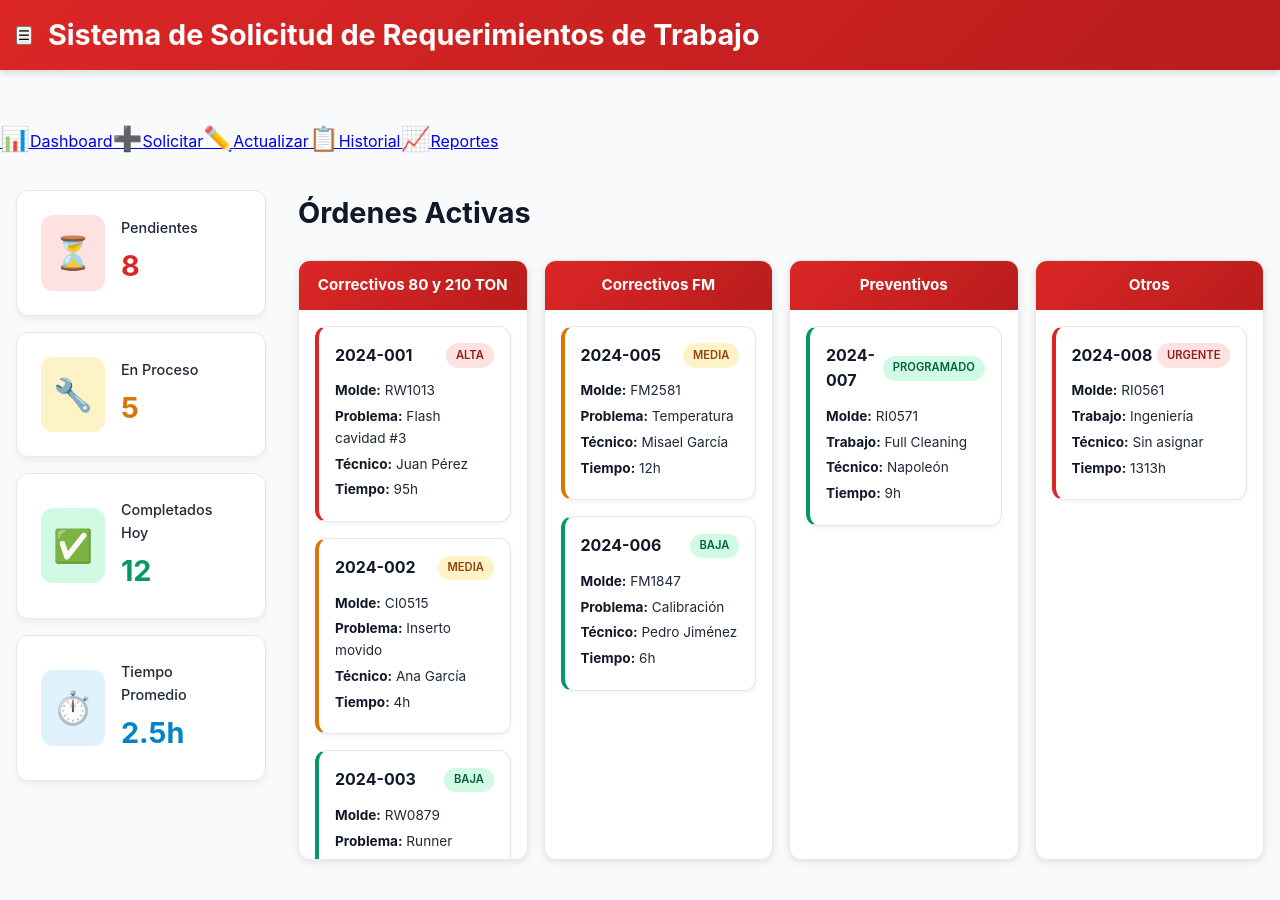
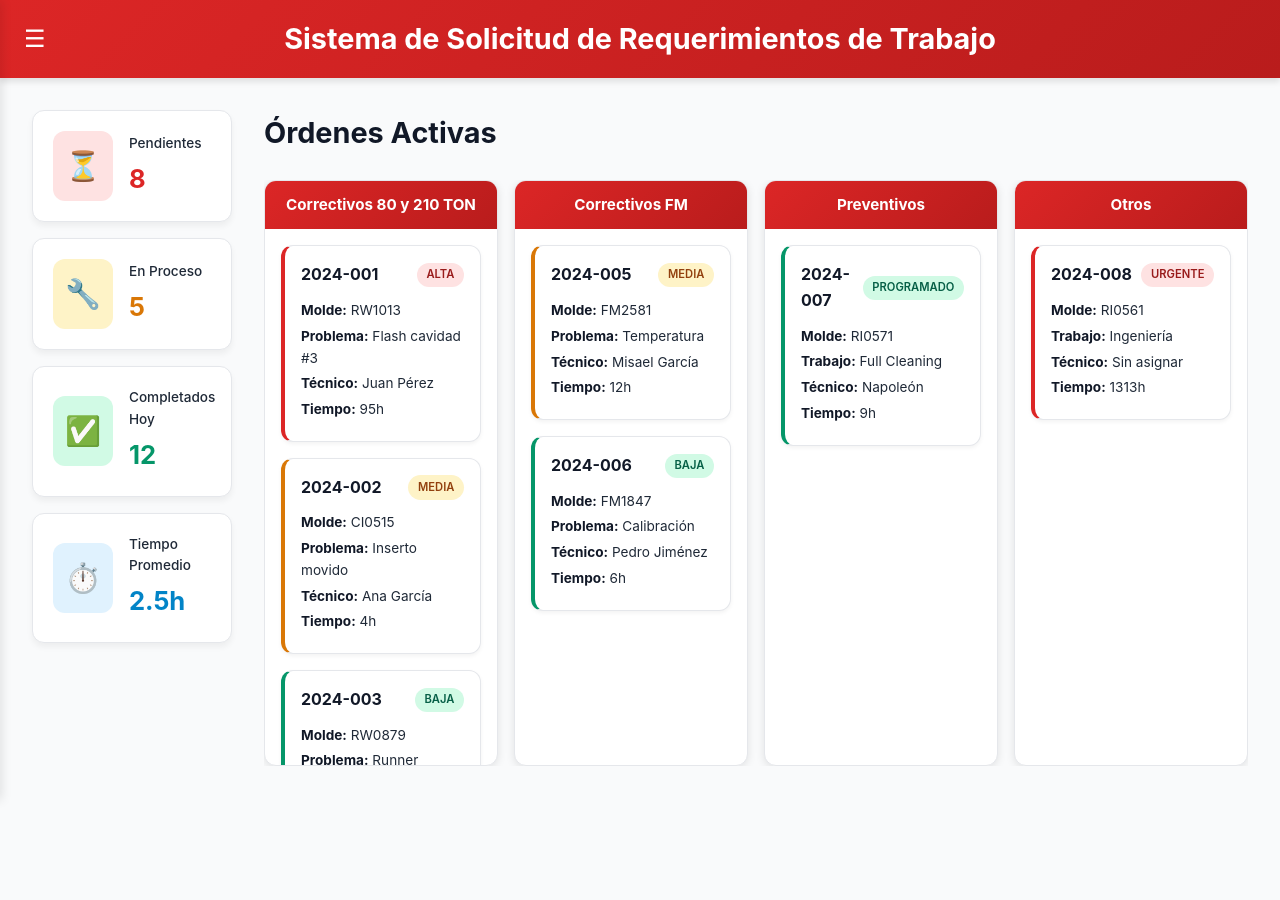
Before and after one commit to HmmmBibimbap/sistema-taller-moldes, a Next.js app: page / in a window 1280 px wide. Shown: the top 900 px of the page. After the commit the page ends 800 px from the top, so only its background shows below. Built offline with nearby package versions, Linux system fonts and the light colour scheme.

Commit message:
CSS completo: menú lateral + header centrado + 15%/80% layout

```diff
--- a/app/globals.css
+++ b/app/globals.css
@@ -24,114 +24,140 @@ body {
   line-height: 1.6;
   color: var(--gray-800);
   background-color: var(--gray-50);
-  padding-top: 120px;
+  overflow-x: hidden; /* Evitar scroll horizontal */
 }
 
-/* Dashboard Layout */
+/* Dashboard Layout SIN SCROLL GENERAL */
 .dashboard {
-  min-height: 100vh;
+  height: 100vh;
+  display: flex;
+  flex-direction: column;
+  overflow: hidden;
 }
 
-/* Header más compacto */
+/* HEADER CENTRADO */
 .header {
   background: linear-gradient(135deg, var(--primary-color), #b91c1c);
   color: white;
-  padding: 0.75rem 0;
+  padding: 1rem 0;
   box-shadow: 0 4px 6px rgba(0, 0, 0, 0.1);
-  position: fixed;
-  top: 0;
-  left: 0;
-  right: 0;
   z-index: 1000;
+  flex-shrink: 0;
 }
 
 .header-content {
   max-width: 100%;
   margin: 0 auto;
   padding: 0 1rem;
+  position: relative;
 }
 
 .header-left {
   display: flex;
   align-items: center;
+  justify-content: center; /* CENTRAR TODO EL CONTENIDO */
   gap: 1rem;
+  position: relative;
 }
 
-.menu-icon {
+.menu-toggle {
+  background: none;
+  border: none;
+  color: white;
   font-size: 1.5rem;
-  font-weight: bold;
+  cursor: pointer;
+  padding: 0.5rem;
+  border-radius: 4px;
+  transition: background-color 0.2s;
+  position: absolute; /* POSICIÓN ABSOLUTA PARA NO AFECTAR CENTRADO */
+  left: 0; /* PEGADO A LA IZQUIERDA */
+}
+
+.menu-toggle:hover {
+  background-color: rgba(255, 255, 255, 0.1);
 }
 
 .header h1 {
   font-size: 1.8rem;
   font-weight: bold;
   margin: 0;
+  text-align: center; /* CENTRADO DEL TEXTO */
 }
 
-/* Navigation más compacta */
-.navigation {
+/* MENÚ LATERAL */
+.sidebar-menu {
+  position: fixed;
+  top: 0;
+  left: -250px; /* Oculto por defecto */
+  width: 250px;
+  height: 100vh;
   background: white;
-  padding: 0.75rem 0;
-  border-bottom: 2px solid var(--gray-200);
-  box-shadow: 0 2px 4px rgba(0, 0, 0, 0.05);
-  position: fixed;
-  top: 60px;
-  left: 0;
-  right: 0;
-  z-index: 999;
+  box-shadow: 2px 0 10px rgba(0, 0, 0, 0.1);
+  transition: left 0.3s ease;
+  z-index: 1001;
+  border-right: 2px solid var(--gray-200);
 }
 
-.navigation {
-  max-width: 100%;
-  margin: 0 auto;
-  padding: 0.75rem 1rem;
-  display: flex;
-  gap: 2rem;
+.sidebar-menu.active {
+  left: 0; /* Visible cuando está activo */
 }
 
-.nav-link {
+.menu-items {
+  padding-top: 5rem; /* Espacio para el header */
+  display: flex;
+  flex-direction: column;
+}
+
+.menu-item {
+  display: flex;
+  align-items: center;
+  gap: 1rem;
+  padding: 1rem 1.5rem;
   text-decoration: none;
   color: var(--gray-800);
-  padding: 0.5rem 1rem;
-  border-radius: 8px;
-  font-weight: 500;
   transition: all 0.2s;
-  border: 2px solid transparent;
+  border-left: 4px solid transparent;
 }
 
-.nav-link:hover {
+.menu-item:hover {
   background-color: var(--gray-100);
   color: var(--primary-color);
 }
 
-.nav-link.active {
-  background-color: var(--primary-color);
-  color: white;
-  border-color: var(--primary-color);
+.menu-item.active {
+  background-color: #fee2e2;
+  color: var(--primary-color);
+  border-left-color: var(--primary-color);
+  font-weight: 600;
 }
 
-/* NUEVO LAYOUT PRINCIPAL */
+.menu-icon {
+  font-size: 1.2rem;
+}
+
+/* LAYOUT PRINCIPAL SIN SCROLL */
 .main-layout {
   display: flex;
-  min-height: calc(100vh - 120px);
+  flex: 1;
   gap: 2rem;
-  padding: 2rem 1rem;
-  max-width: 100%;
-  margin: 0 auto;
+  padding: 2rem;
+  overflow: hidden; /* SIN SCROLL GENERAL */
+  max-height: calc(100vh - 80px); /* Altura exacta sin header */
 }
 
-/* SIDEBAR IZQUIERDO - MÉTRICAS VERTICALES */
+/* SIDEBAR IZQUIERDO - MÉTRICAS VERTICALES (15%) */
 .metrics-sidebar {
-  width: 20%;
-  min-width: 250px;
+  width: 15%; /* REDUCIDO A 15% */
+  min-width: 200px; /* Mínimo más pequeño */
   display: flex;
   flex-direction: column;
   gap: 1rem;
+  flex-shrink: 0;
 }
 
 .metric-card-vertical {
   background: white;
-  padding: 1.5rem;
+  padding: 1.25rem;
   border-radius: 12px;
   box-shadow: 0 4px 6px rgba(0, 0, 0, 0.05);
   border: 1px solid var(--gray-200);
@@ -147,21 +173,21 @@ body {
 }
 
 .metric-card-vertical .metric-icon {
-  font-size: 2rem;
+  font-size: 1.8rem;
   padding: 0.75rem;
   border-radius: 12px;
   background-color: var(--gray-100);
 }
 
 .metric-card-vertical .metric-info h3 {
-  font-size: 0.9rem;
+  font-size: 0.85rem;
   color: var(--gray-800);
   margin-bottom: 0.25rem;
   font-weight: 500;
 }
 
 .metric-card-vertical .metric-number {
-  font-size: 1.8rem;
+  font-size: 1.6rem;
   font-weight: bold;
 }
 
@@ -194,16 +220,20 @@ body {
   color: #0284c7;
 }
 
-/* ÁREA PRINCIPAL DE ÓRDENES */
+/* ÁREA PRINCIPAL DE ÓRDENES (80%) */
 .orders-main-area {
   flex: 1;
-  width: 75%;
+  width: 80%; /* AUMENTADO A 80% */
+  display: flex;
+  flex-direction: column;
+  overflow: hidden;
 }
 
 .orders-main-area h2 {
   font-size: 1.8rem;
   margin-bottom: 1.5rem;
   color: var(--gray-900);
+  flex-shrink: 0;
 }
 
 /* GRID DE 4 COLUMNAS AMPLIO */
@@ -211,7 +241,8 @@ body {
   display: grid;
   grid-template-columns: repeat(4, 1fr);
   gap: 1rem;
-  height: 600px;
+  flex: 1;
+  overflow: hidden;
 }
 
 /* Columnas de categorías */
@@ -234,6 +265,7 @@ body {
   align-items: center;
   border-bottom: none;
   margin-bottom: 0;
+  flex-shrink: 0;
 }
 
 .category-column .category-header h3 {
@@ -371,7 +403,7 @@ body {
   }
 
   .metric-card-vertical {
-    min-width: 200px;
+    min-width: 180px;
     flex-shrink: 0;
   }
 
@@ -381,37 +413,20 @@ body {
 
   .orders-grid-wide {
     grid-template-columns: repeat(2, 1fr);
-    height: auto;
-  }
-
-  .category-column {
-    height: 400px;
   }
 }
 
 @media (max-width: 768px) {
-  body {
-    padding-top: 100px;
-  }
-
   .header h1 {
     font-size: 1.4rem;
-  }
-
-  .navigation {
-    top: 50px;
-  }
-
-  .navigation {
-    flex-wrap: wrap;
-    gap: 1rem;
   }
 
   .orders-grid-wide {
     grid-template-columns: 1fr;
   }
 
-  .category-column {
-    height: 350px;
+  .sidebar-menu {
+    width: 100%;
+    left: -100%;
   }
 }
```
